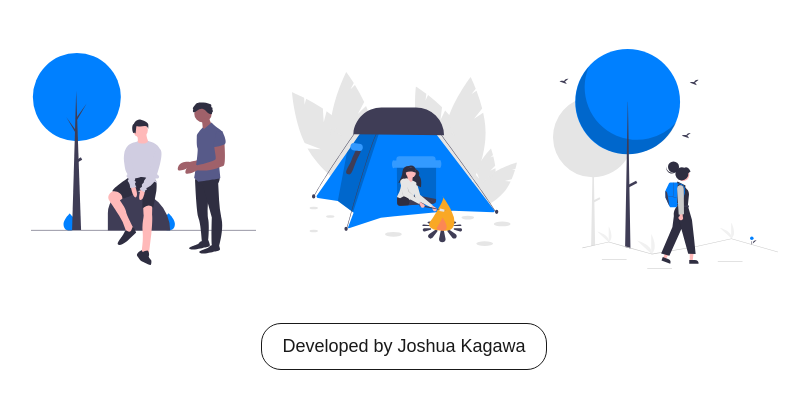
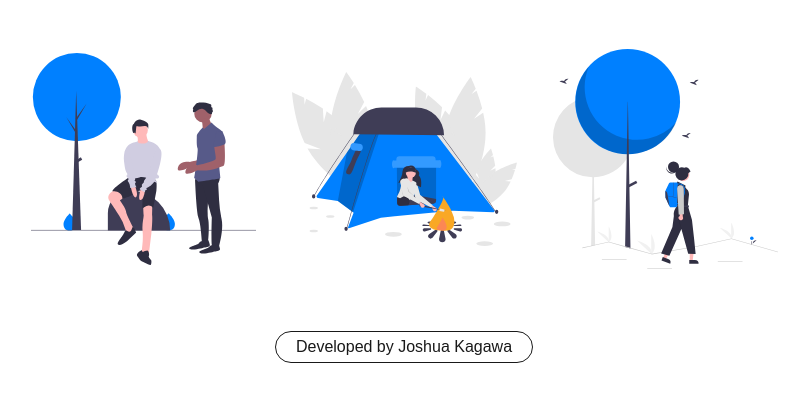
Before and after one commit to jkagawa/fsnd-capstone-project, a Flask app: page / in a window 1280 px wide. Shown: the part 801-1200 px from the top of the page, without its empty margins (236-1038 px from the left). Run offline with Flask 2, Linux system fonts and the light colour scheme; parts of the project's set-up code (start-up, migrations or seed data) failed here and were passed over.

Commit message:
Update footer style

```diff
--- a/static/main.css
+++ b/static/main.css
@@ -534,13 +534,14 @@ header {
 }
 
 .button-link {
-    padding: 12px 20px;
+    padding: 6px 20px;
     background: white;
     display: inline-block;
     border-radius: 20px;
     margin: 0 0 25px;
     border: 1px solid #191919;
     color: #191919;
+    font-size: 1rem;
 }
 .button-link:hover {
     background: #808080;
```
